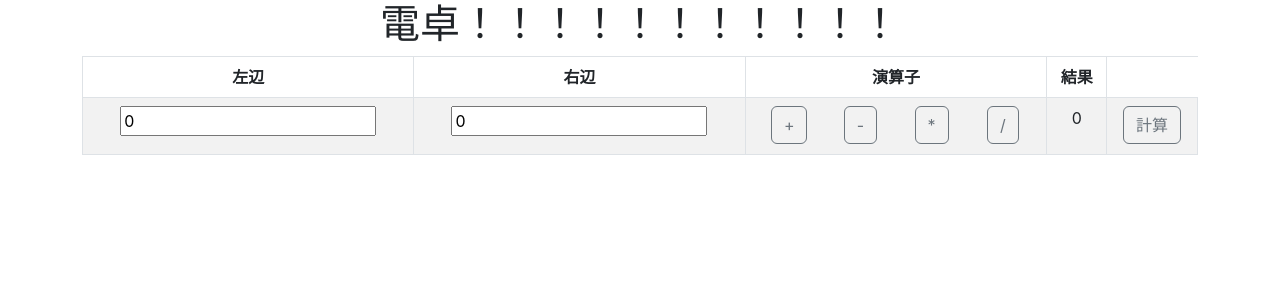
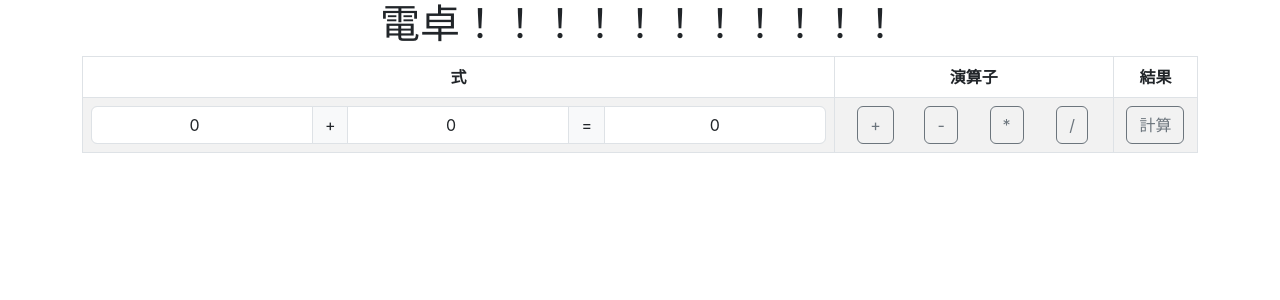
Before and after one commit to kamesan1577/oneday-calculater, a React (Create React App) app in the folder frontend/app/: page / in a window 1280 px wide. Shown: the top 300 px of the page. Built offline with nearby package versions, Linux system fonts and the light colour scheme.

Commit message:
デザイン改良

```diff
--- a/frontend/app/src/components/Form.js
+++ b/frontend/app/src/components/Form.js
@@ -1,5 +1,5 @@
-import { Button, Table, Container, Row, Col, ThemeProvider } from "react-bootstrap";
-import { useState, props } from "react";
+import { Button, Table, Container, Row, Col, InputGroup } from "react-bootstrap";
+import { useState } from "react";
 import axios from "axios";
 
 
@@ -36,8 +36,7 @@ function Form() {
             <Table hover striped bordered>
                 <thead>
                     <tr>
-                        <th>左辺</th>
-                        <th>右辺</th>
+                        <th>式</th>
                         <th>演算子</th>
                         <th>結果</th>
                     </tr>
@@ -45,10 +44,13 @@ function Form() {
                 <tbody>
                     <tr>
                         <td>
-                            <input type="number" value={lhs} onChange={(event) => setLhs(event.target.value)} placeholder="0"></input>
-                        </td>
-                        <td>
-                            <input type="number" value={rhs} onChange={(event) => setRhs(event.target.value)} placeholder="0"></input>
+                            <InputGroup>
+                                <input type="number" class="form-control" style={{ textAlign: "center" }} value={lhs} onChange={(event) => setLhs(event.target.value)} placeholder="0"></input>
+                                <span class="input-group-text">{operand}</span>
+                                <input type="number" class="form-control" style={{ textAlign: "center" }} value={rhs} onChange={(event) => setRhs(event.target.value)} placeholder="0"></input>
+                                <span class="input-group-text">=</span>
+                                <span class="form-control">{value}</span>
+                            </InputGroup>
                         </td>
                         <td>
                             <Container>
@@ -69,15 +71,12 @@ function Form() {
                             </Container>
                         </td>
                         <td>
-                            <p>{value}</p>
-                        </td>
-                        <td>
                             <Button variant="outline-secondary" num1={lhs} num2={rhs} ope={operand} onClick={Culc}>計算</Button>
                         </td>
                     </tr>
                 </tbody>
             </Table >
-        </Container>
+        </Container >
     );
 }
 
```
